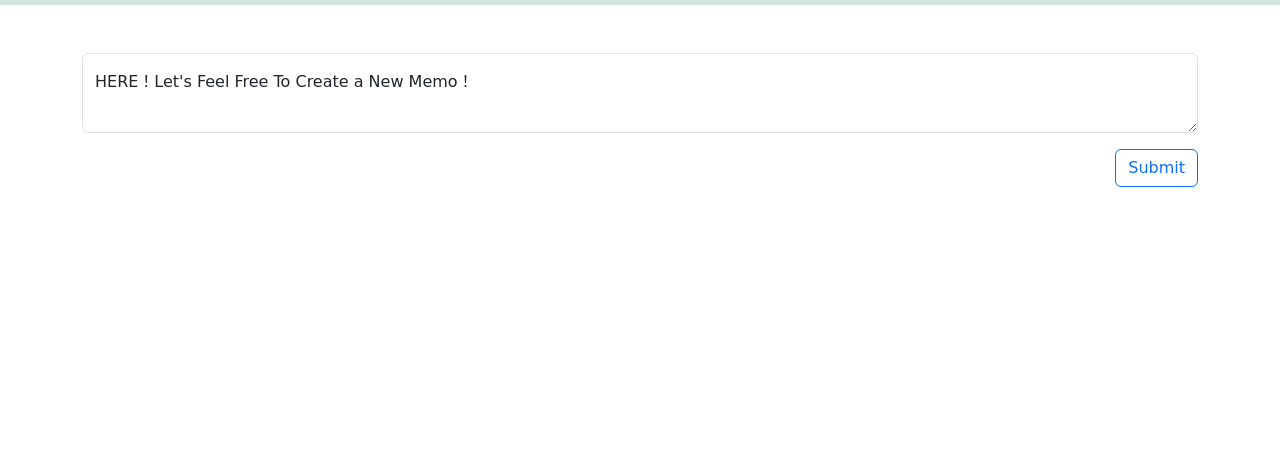
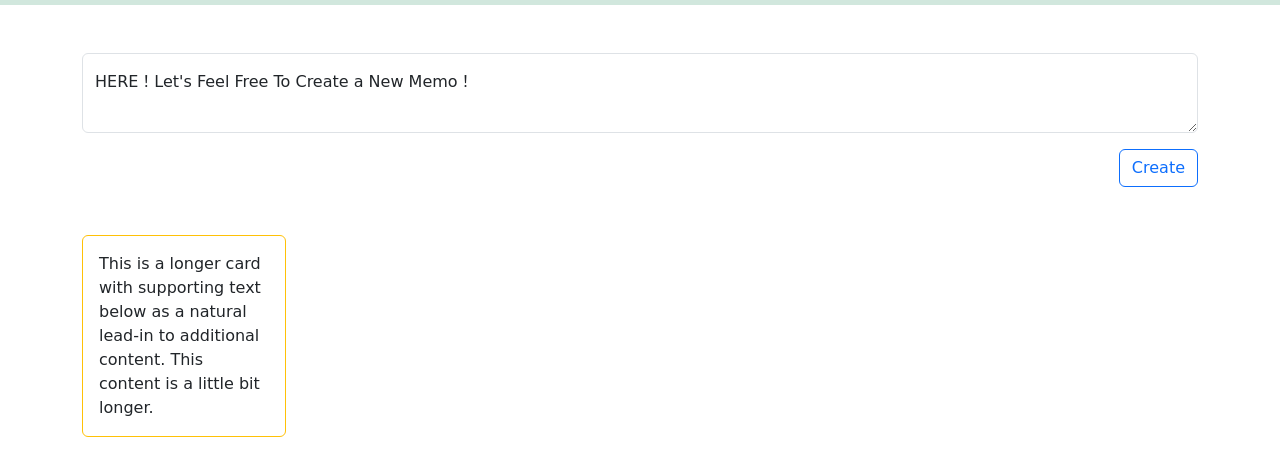
Before and after one commit to Verna0214/Memo-List-localStorage, a plain HTML site: page index.html in a window 1280 px wide. Shown: the part 51-526 px from the top of the page. Drawn offline with nearby package versions, Linux system fonts and the light colour scheme; a web font is replaced by a local one.

Commit message:
Feat: add memo cards style

```diff
--- a/index.html
+++ b/index.html
@@ -40,12 +40,27 @@
   </header>
 
   <div class="container mt-5">
+    <!-- Textarea -->
     <div class="form-floating">
       <textarea class="form-control" placeholder="Leave a comment here" id="floatingTextarea" style="height: 80px"></textarea>
       <label for="floatingTextarea">HERE！Let's Feel Free To Create a New Memo！</label>
       <div class="d-md-flex justify-content-md-end mt-3">
-        <button type="submit" class="btn btn-outline-primary">Submit</button>
+        <button type="submit" class="btn btn-outline-primary">Create</button>
       </div>
+    </div>
+
+    <!-- Memo content -->
+    <div class="row row-cols-1 row-cols-lg-5 g-4 mt-4">
+
+      <div class="col">
+        <div class="card border-warning" style="min-height: 150px;">
+          <div class="card-body">
+            <p class="card-text">This is a longer card with supporting text below as a natural lead-in to additional
+            content. This content is a little bit longer.</p>
+          </div>
+        </div>
+      </div>
+
     </div>
   </div>
 
```
